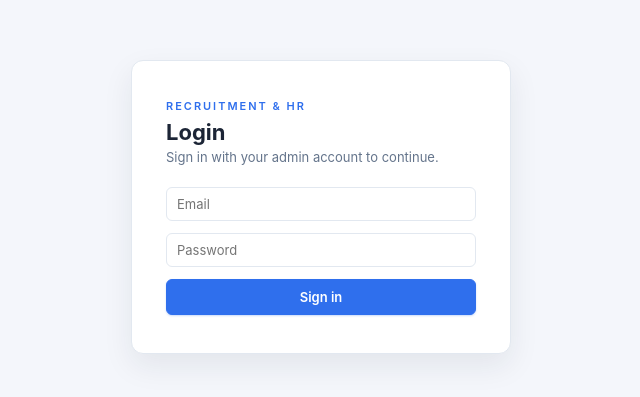
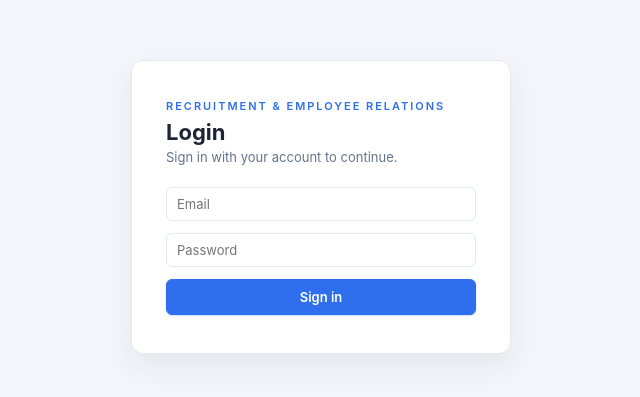
Before and after one commit to vallejosfranklin98-wq/ATS, a plain HTML site: page index.html in a window 1280 px wide. Shown: the part 193-590 px from the top of the page, without its empty margins (319-959 px from the left). Drawn offline with nearby package versions, Linux system fonts and the light colour scheme.

Commit message:
Update line 192 AND 194

```diff
--- a/index.html
+++ b/index.html
@@ -189,9 +189,9 @@
 <!-- LOGIN SCREEN -->
 <div class="login-screen" id="login-screen">
   <div class="login-card">
-    <div class="mark">Recruitment &amp; HR</div>
+    <div class="mark">RECRUITMENT &amp; EMPLOYEE RELATIONS</div>
     <h1>Login</h1>
-    <p>Sign in with your admin account to continue.</p>
+    <p>Sign in with your account to continue.</p>
     <input type="email" id="login-email" placeholder="Email" autocomplete="username">
     <input type="password" id="login-password" placeholder="Password" autocomplete="current-password">
     <button class="btn" onclick="signIn()" id="login-btn">Sign in</button>
@@ -205,7 +205,7 @@
     <div class="brand">
       <div class="mark">Recruitment &amp; Employee Relations</div>
       <div class="name">Management</div>
-      <div class="sub"></div>
+
     </div>
     <nav>
       <div class="navlabel">Home</div>
```
